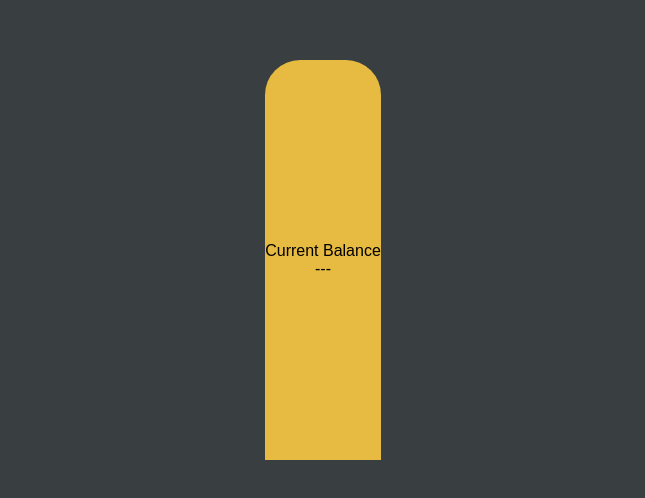
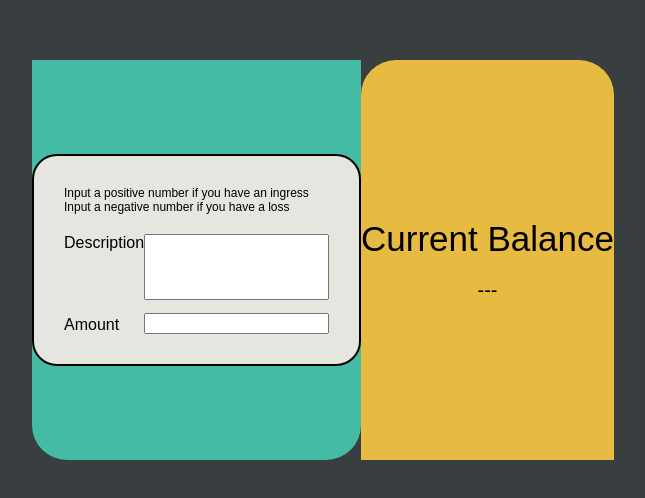
Before and after one commit to FedericoSanchez-Ksquare/MiniProject-3, a website: page index.html in a window 1280 px wide. Shown: the part 140-638 px from the top of the page, without its empty margins (317-962 px from the left). Drawn offline with Linux system fonts and the light colour scheme.

Commit message:
user story 8
added the form with the description field and amount

```diff
--- a/index.html
+++ b/index.html
@@ -16,6 +16,26 @@
             <span class="quantity" id="balanceShow">---</span>
 
         </div>
+        <div class="bottomContainer">
+            <form action="" class="flexForm">
+                <div class="contentSpace">
+                    <div class="instructions">
+                        <label for="">Input a positive number if you have an ingress</label>
+                        <label for="">Input a negative number if you have a loss</label>
+                    </div>
+                    <div class="innerParent">
+                        <div class="innerContent">
+                            <label for="">Description</label>
+                            <label for="">Amount</label>
+                        </div>
+                        <div class="innerContent">
+                            <textarea type="text" name="" id="description" cols="18" rows="1"></textarea>
+                            <input type="number" name="" id="amount">
+                        </div>
+                    </div>
+                </div>
+            </form>
+        </div>
     </div>
     <script type = "text/javascript" src="dist/main.js"></script>
 </body>
--- a/styles.css
+++ b/styles.css
@@ -32,3 +32,58 @@ body {
   align-items: center;
   border-radius: 35px 35px 0 0;
 }
+.bottomContainer {
+  display: flex;
+  justify-content: center;
+  align-items: center;
+  background-color: #44bba4;
+  height: 50%;
+  max-height: 90%;
+  width: auto;
+  border-radius: 0 0 35px 35px;
+}
+.contentSpace {
+  display: flex;
+  flex-direction: column;
+  justify-content: space-between;
+  background-color: #e7e5df;
+  border: 2px solid black;
+  padding: 30px;
+  border-radius: 25px;
+}
+.innerContent {
+  display: flex;
+  flex-direction: column;
+  justify-content: space-between;
+}
+.innerParent {
+  display: flex;
+  flex-direction: row;
+  height: 100px;
+  justify-content: space-between;
+}
+.buttonSpace {
+  margin-top: 20px;
+  display: flex;
+  justify-content: space-around;
+}
+.balance {
+  font-size: 35px;
+}
+.quantity {
+  margin-top: 20px;
+  font-size: 20px;
+}
+.instructions {
+  display: flex;
+  flex-direction: column;
+  font-size: 12px;
+  margin-bottom: 20px;
+}
+button {
+  padding: 7px;
+}
+textarea {
+  height: 60%;
+  resize: none;
+}
```
